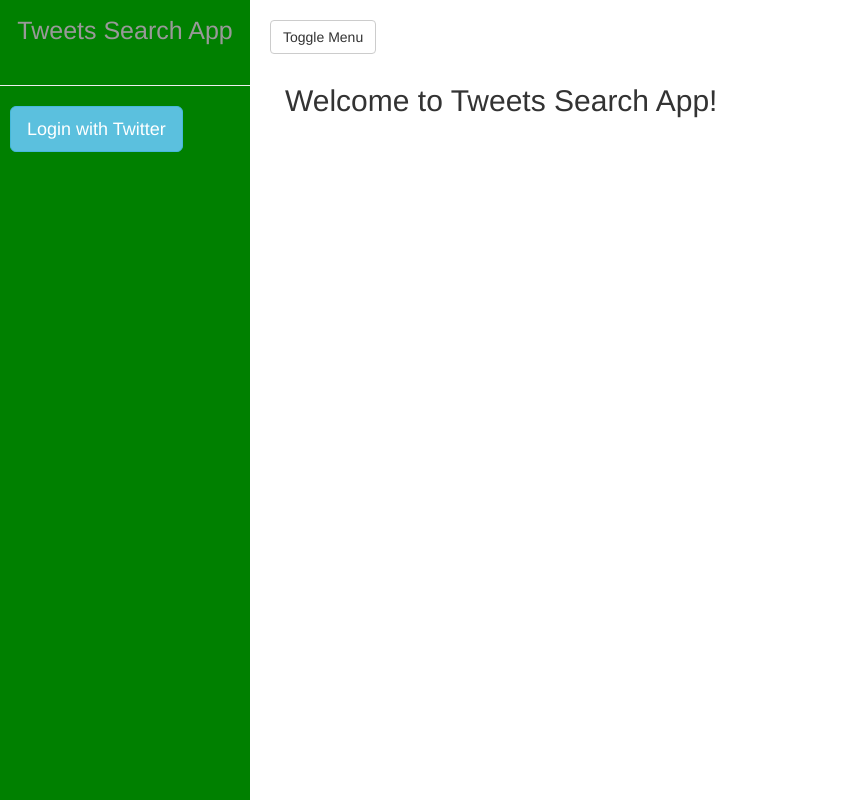
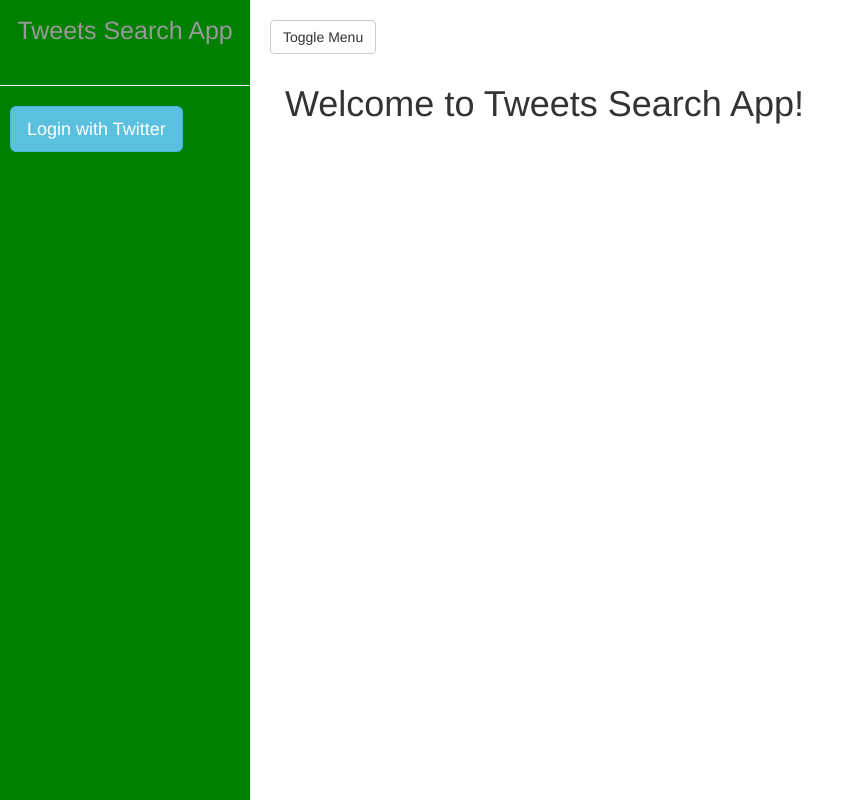
Before and after one commit to macu123/Angular-Exercise, a plain HTML site: page index.html in a window 1280 px wide. Shown: the whole page, without its empty margins (0-854 px from the left). Drawn offline with nearby package versions, Linux system fonts and the light colour scheme; some packages are replaced by stand-ins of ours.

Commit message:
change heading from <h2> to <h1>.

```diff
--- a/index.html
+++ b/index.html
@@ -60,7 +60,7 @@
             </div>
           </div>
           <div ng-switch-when="false">
-            <h2>Welcome to Tweets Search App!</h2>
+            <h1>Welcome to Tweets Search App!</h1>
           </div>
         </div>
 
```
